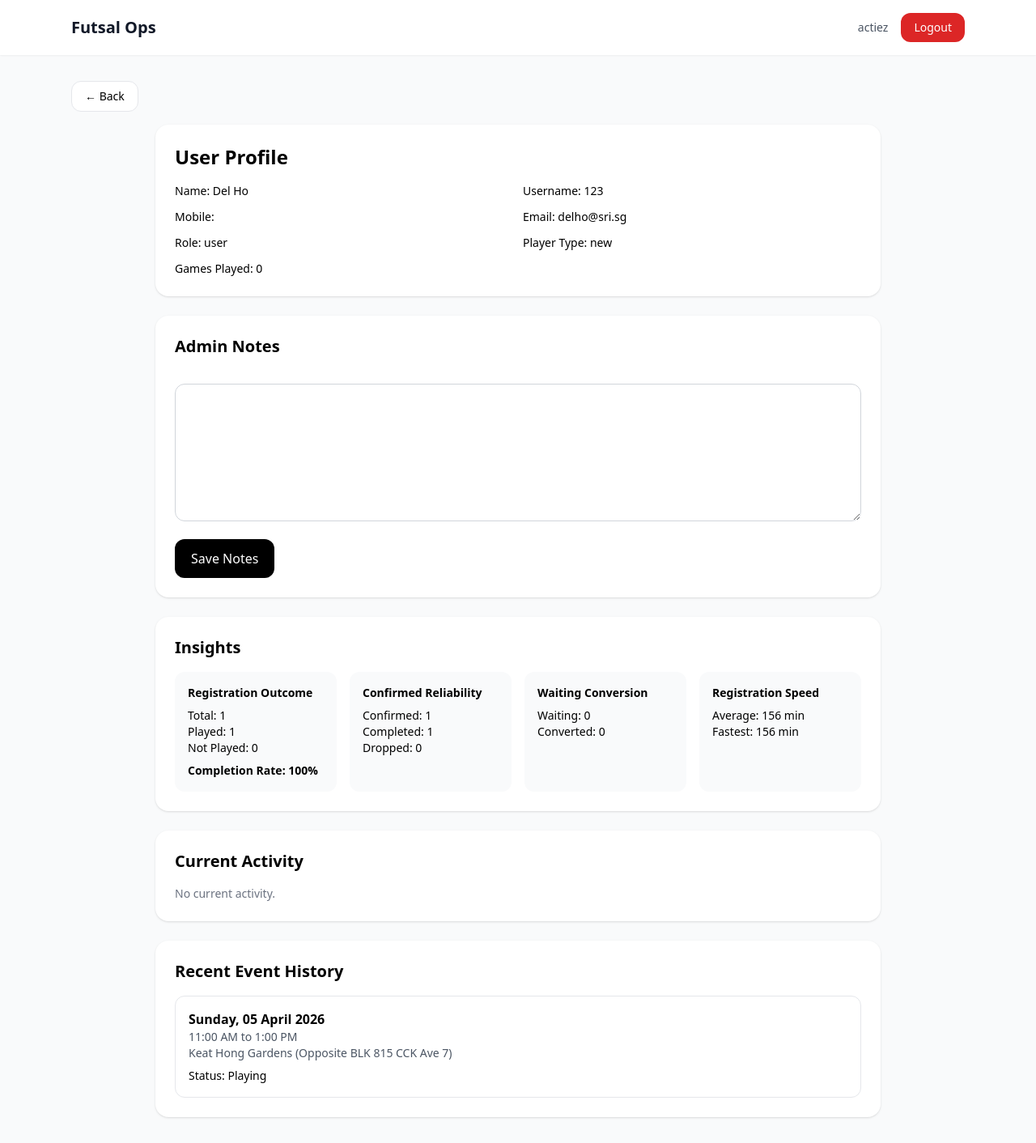
After one commit to actiez/futsal_ops, a Django app: page /users/2/ in a window 1280 px wide. The commit adds this page. Shown: the whole page at 81% size. Run offline with Django 5.2, Linux system fonts and the light colour scheme; a user stored in the database is signed in; data comes from the database, SQL or seed files in the repository; both versions use the stored data as it was after the commit; some libraries are stand-ins or nearby versions.

Commit message:
stats included

```diff
--- a/accounts/models.py
+++ b/accounts/models.py
@@ -30,6 +30,7 @@ class User(AbstractUser):
     mobile_number = models.CharField(max_length=30, blank=True)
     games_played_count = models.PositiveIntegerField(default=0)
     email_verified = models.BooleanField(default=False)
+    admin_notes = models.TextField(blank=True, default="")
 
     def is_admin_level(self):
         return self.is_authenticated and (
--- a/accounts/urls.py
+++ b/accounts/urls.py
@@ -1,10 +1,13 @@
 from django.urls import path
 from django.contrib.auth.views import LogoutView
 from .views import RegisterView, PlayerHomeView, CustomLoginView
+from . import views
 
 urlpatterns = [
     path("login/", CustomLoginView.as_view(), name="login"),
     path("logout/", LogoutView.as_view(next_page="login"), name="logout"),
     path("register/", RegisterView.as_view(), name="register"),
     path("home/", PlayerHomeView.as_view(), name="player_home"),
+    path("profile/", views.profile_view, name="profile"),
+    path("users/<int:user_id>/", views.admin_user_profile, name="admin_user_profile"),
 ]
--- a/accounts/views.py
+++ b/accounts/views.py
@@ -1,15 +1,146 @@
 from django.views import View
-from django.shortcuts import render, redirect
+from django.shortcuts import render, redirect, get_object_or_404
 from django.contrib import messages
 from django.contrib.auth.views import LoginView
 from django.urls import reverse
 from django.utils import timezone
 
 from events.models import Event
+from accounts.models import User
 from registrations.models import EventRegistration
 
 from .forms import UserRegisterForm
 
+from django.contrib.auth.decorators import login_required
+from django.core.exceptions import PermissionDenied
+
+@login_required
+def admin_user_profile(request, user_id):
+    if not request.user.is_admin_level():
+        raise PermissionDenied("You do not have access to this page.")
+
+    profile_user = get_object_or_404(User, id=user_id)
+
+    # 🆕 HANDLE POST (save notes)
+    if request.method == "POST":
+        if request.POST.get("action") == "save_admin_notes":
+            profile_user.admin_notes = request.POST.get("admin_notes", "")
+            profile_user.save()
+            messages.success(request, "Admin notes updated successfully.")
+            return redirect("admin_user_profile", user_id=profile_user.id)
+
+    # existing logic
+    current_registrations = EventRegistration.objects.filter(
+        user=profile_user,
+        event__start_datetime__gte=timezone.now()
+    ).select_related("event").order_by("event__start_datetime")
+
+    recent_registrations = EventRegistration.objects.filter(
+        user=profile_user,
+        event__start_datetime__lt=timezone.now()
+    ).select_related("event").order_by("-event__start_datetime")[:5]
+
+    # 🧠 INSIGHTS CALCULATION
+
+    all_regs = EventRegistration.objects.filter(user=profile_user).select_related("event")
+
+    now = timezone.now()
+
+    past_regs = [r for r in all_regs if r.event.end_datetime and r.event.end_datetime < now]
+
+    # --- 1. Registration Outcome ---
+    total_registered = len(past_regs)
+    played = len([r for r in past_regs if r.status == "playing"])
+    not_played = total_registered - played
+
+    # --- 2. Confirmed Reliability ---
+    confirmed_playing = len([r for r in past_regs if r.status == "playing"])
+    completed = confirmed_playing  # same logic for now
+    dropped_after_confirmed = 0  # placeholder (we refine later)
+
+    # --- 3. Waiting Conversion ---
+    waiting_regs = [r for r in past_regs if r.status == "waiting"]
+    waiting_total = len(waiting_regs)
+    waiting_converted = 0  # placeholder (needs status logs later)
+
+    # --- Derived Metrics ---
+    completion_rate = 0
+    if total_registered > 0:
+        completion_rate = round((played / total_registered) * 100)
+
+    reliability_tag = "Neutral"
+
+    if total_registered >= 3:  # avoid small sample bias
+        if completion_rate >= 80:
+            reliability_tag = "Reliable Player ✅"
+        elif completion_rate >= 50:
+            reliability_tag = "Average Player ⚖️"
+        else:
+            reliability_tag = "Unreliable ❌"
+
+
+    registration_delays = [
+        reg.registration_delay_minutes
+        for reg in all_regs
+        if reg.registration_delay_minutes is not None
+    ]
+
+    avg_registration_speed = None
+    fastest_registration_speed = None
+
+    if registration_delays:
+        avg_registration_speed = round(sum(registration_delays) / len(registration_delays))
+        fastest_registration_speed = min(registration_delays)
+
+
+    context = {
+        "profile_user": profile_user,
+        "current_registrations": current_registrations,
+        "recent_registrations": recent_registrations,
+        "insights": {
+            "total_registered": total_registered,
+            "played": played,
+            "not_played": not_played,
+            "confirmed_playing": confirmed_playing,
+            "completed": completed,
+            "dropped_after_confirmed": dropped_after_confirmed,
+            "waiting_total": waiting_total,
+            "waiting_converted": waiting_converted,
+            "completion_rate": completion_rate,
+            "reliability_tag": reliability_tag,
+            "avg_registration_speed": avg_registration_speed,
+            "fastest_registration_speed": fastest_registration_speed,
+        }
+    }
+
+    return render(request, "accounts/admin_profile.html", context)
+
+@login_required
+def profile_view(request):
+    user = request.user
+
+    # upcoming registrations
+    upcoming_registrations = EventRegistration.objects.filter(
+        user=user,
+        event__start_datetime__gte=timezone.now()
+    ).select_related("event").order_by("event__start_datetime")
+
+    for reg in upcoming_registrations:
+        reg.visible_status = get_player_visible_status(reg, reg.event)
+
+    # recent events
+    recent_events = EventRegistration.objects.filter(
+        user=user,
+        event__start_datetime__lt=timezone.now()
+    ).select_related("event").order_by("-event__start_datetime")[:5]
+
+    context = {
+        "user": user,
+        "upcoming_registrations": upcoming_registrations,
+        "recent_events": recent_events,
+    }
+
+    return render(request, "accounts/profile.html", context)
 
 def get_player_visible_status(registration, event):
     if not registration:
--- /dev/null
+++ b/templates/accounts/admin_profile.html
@@ -0,0 +1,134 @@
+{% extends "base.html" %}
+
+{% block content %}
+<div class="mb-4">
+    <button onclick="history.back()"
+        class="inline-flex items-center px-4 py-2 rounded-xl border bg-white hover:bg-gray-50 text-sm">
+        ← Back
+    </button>
+</div>
+
+<div class="max-w-4xl mx-auto space-y-6">
+
+    <div class="bg-white rounded-2xl shadow p-6">
+        <h1 class="text-2xl font-bold">User Profile</h1>
+
+        <div class="mt-4 grid grid-cols-1 md:grid-cols-2 gap-3 text-sm">
+            <div><span class="font-medium">Name:</span> {{ profile_user.get_full_name|default:profile_user.username }}</div>
+            <div><span class="font-medium">Username:</span> {{ profile_user.username }}</div>
+            <div><span class="font-medium">Mobile:</span> {{ profile_user.mobile_number }}</div>
+            <div><span class="font-medium">Email:</span> {{ profile_user.email }}</div>
+            <div><span class="font-medium">Role:</span> {{ profile_user.role }}</div>
+            <div><span class="font-medium">Player Type:</span> {{ profile_user.player_type }}</div>
+            <div><span class="font-medium">Games Played:</span> {{ profile_user.games_played_count }}</div>
+        </div>
+    </div>
+
+    <div class="bg-white rounded-2xl shadow p-6">
+        <h2 class="text-xl font-bold">Admin Notes</h2>
+
+        <form method="post" class="mt-4 space-y-4">
+            {% csrf_token %}
+            <input type="hidden" name="action" value="save_admin_notes">
+
+            <textarea name="admin_notes" rows="6"
+                class="w-full rounded-xl border border-gray-300 px-4 py-3 focus:outline-none focus:ring-2 focus:ring-black">{{ profile_user.admin_notes }}</textarea>
+
+            <button type="submit" class="bg-black text-white px-5 py-3 rounded-xl">
+                Save Notes
+            </button>
+        </form>
+    </div>
+
+<div class="bg-white rounded-2xl shadow p-6">
+    <h2 class="text-xl font-bold mb-4">Insights</h2>
+
+    <div class="grid grid-cols-1 md:grid-cols-4 gap-4 text-sm">
+
+        <!-- Registration Outcome -->
+        <div class="bg-gray-50 p-4 rounded-xl">
+            <div class="font-semibold mb-2">Registration Outcome</div>
+            <div>Total: {{ insights.total_registered }}</div>
+            <div>Played: {{ insights.played }}</div>
+            <div>Not Played: {{ insights.not_played }}</div>
+	    <div class="mt-2 font-semibold">
+    		Completion Rate: {{ insights.completion_rate }}%
+	    </div>
+        </div>
+
+        <!-- Confirmed Reliability -->
+        <div class="bg-gray-50 p-4 rounded-xl">
+            <div class="font-semibold mb-2">Confirmed Reliability</div>
+            <div>Confirmed: {{ insights.confirmed_playing }}</div>
+            <div>Completed: {{ insights.completed }}</div>
+            <div>Dropped: {{ insights.dropped_after_confirmed }}</div>
+        </div>
+
+        <!-- Waiting Conversion -->
+        <div class="bg-gray-50 p-4 rounded-xl">
+            <div class="font-semibold mb-2">Waiting Conversion</div>
+            <div>Waiting: {{ insights.waiting_total }}</div>
+            <div>Converted: {{ insights.waiting_converted }}</div>
+        </div>
+
+	<!-- Registration Speed -->
+	<div class="bg-gray-50 p-4 rounded-xl">
+    <div class="font-semibold mb-2">Registration Speed</div>
+
+    {% if insights.avg_registration_speed is not None %}
+        <div>Average: {{ insights.avg_registration_speed }} min</div>
+        <div>Fastest: {{ insights.fastest_registration_speed }} min</div>
+    {% else %}
+        <div class="text-gray-500">No data yet</div>
+    {% endif %}
+</div>
+
+
+    </div>
+</div>
+    <div class="bg-white rounded-2xl shadow p-6">
+        <h2 class="text-xl font-bold">Current Activity</h2>
+
+        <div class="mt-4 space-y-4">
+            {% for reg in current_registrations %}
+            <div class="border rounded-xl p-4">
+                <div class="font-semibold">{{ reg.event.weekday_display }}, {{ reg.event.date_display }}</div>
+                <div class="text-sm text-gray-600">{{ reg.event.time_range_display }}</div>
+                <div class="text-sm text-gray-600">{{ reg.event.location }}</div>
+                <div class="mt-2 text-sm">
+                    Internal Status: <span class="font-medium">{{ reg.status|title }}</span>
+                </div>
+                <div class="text-xs text-gray-500 mt-1">
+                    Source: {{ reg.source|title }}
+                    {% if reg.registration_delay_minutes is not None %}
+                        · Registered {{ reg.registration_delay_minutes }} min after event creation
+                    {% endif %}
+                </div>
+            </div>
+            {% empty %}
+            <div class="text-sm text-gray-500">No current activity.</div>
+            {% endfor %}
+        </div>
+    </div>
+
+    <div class="bg-white rounded-2xl shadow p-6">
+        <h2 class="text-xl font-bold">Recent Event History</h2>
+
+        <div class="mt-4 space-y-4">
+            {% for reg in recent_registrations %}
+            <div class="border rounded-xl p-4">
+                <div class="font-semibold">{{ reg.event.weekday_display }}, {{ reg.event.date_display }}</div>
+                <div class="text-sm text-gray-600">{{ reg.event.time_range_display }}</div>
+                <div class="text-sm text-gray-600">{{ reg.event.location }}</div>
+                <div class="mt-2 text-sm">
+                    Status: <span class="font-medium">{{ reg.status|title }}</span>
+                </div>
+            </div>
+            {% empty %}
+            <div class="text-sm text-gray-500">No recent event history.</div>
+            {% endfor %}
+        </div>
+    </div>
+
+</div>
+{% endblock %}
```
Also changed, not shown: registrations/models.py (+29 -0 lines), templates/accounts/profile.html (added, +81 -0 lines), templates/events/_player_column.html (+26 -13 lines), accounts/migrations/0002_user_admin_notes.py (added), db.sqlite3, registrations/migrations/0002_alter_eventregistration_options_and_more.py (added).
